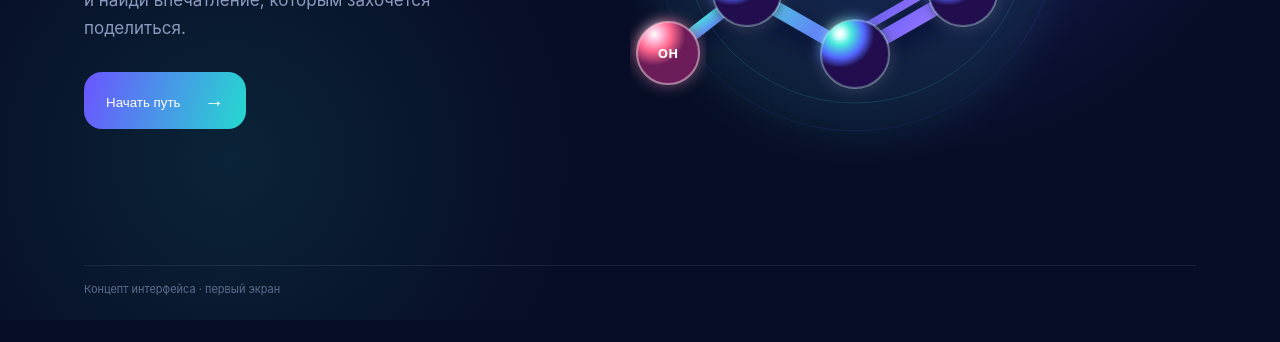
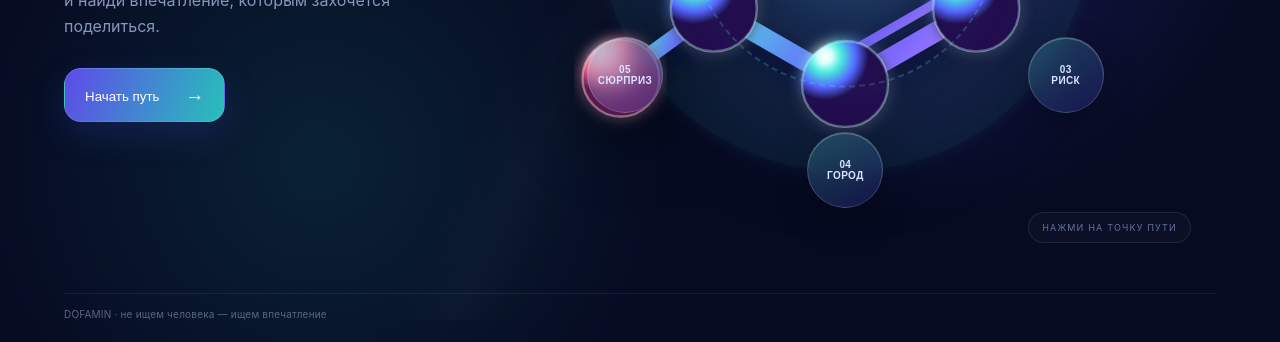
Before and after one commit to garmash515-gif/dofamin-mvp2, a plain HTML site: page index.html in a window 1280 px wide. Shown: the part 480-822 px from the top of the page. Before the commit the page ends 800 px from the top, so only its background shows below. Drawn offline with Linux system fonts and the light colour scheme.

Commit message:
Restore molecule path interface

```diff
--- a/index.html
+++ b/index.html
@@ -2,96 +2,61 @@
 <html lang="ru">
 <head>
 <meta charset="UTF-8">
-  <meta name="viewport" content="width=device-width, initial-scale=1.0">
+<meta name="viewport" content="width=device-width,initial-scale=1">
 <meta name="theme-color" content="#070d26">
 <title>Dofamin — путь к впечатлению</title>
-  <link rel="stylesheet" href="styles.css">
+<style>
+*{box-sizing:border-box} :root{--bg:#060b22;--text:#f7f8ff;--muted:#8996bc;--cyan:#4ce9dc;--violet:#7562ff;--pink:#ff6da8}
+html,body{margin:0;min-height:100%;background:var(--bg)}body{min-height:100vh;color:var(--text);font-family:Inter,Manrope,system-ui,-apple-system,sans-serif;overflow-x:hidden;background:radial-gradient(circle at 72% 42%,rgba(100,77,255,.25),transparent 34%),radial-gradient(circle at 25% 78%,rgba(47,231,215,.10),transparent 30%),var(--bg)}
+body:before{content:"";position:fixed;inset:0;pointer-events:none;background:linear-gradient(115deg,transparent 0 45%,rgba(255,255,255,.018) 50%,transparent 55%)}
+.app{min-height:100vh;max-width:1320px;margin:auto;padding:28px 5vw 22px;display:flex;flex-direction:column}.topbar{display:flex;justify-content:space-between;align-items:center}.brand{font-size:21px;font-weight:850;letter-spacing:-.055em}.dot{display:inline-block;width:11px;height:11px;border-radius:50%;margin-right:10px;background:radial-gradient(circle at 30% 25%,#fff,var(--cyan) 42%,var(--violet));box-shadow:0 0 22px var(--cyan)}.tag{font-size:10px;letter-spacing:.2em;color:#64719a}
+.hero{flex:1;display:grid;grid-template-columns:.68fr 1.32fr;align-items:center;gap:2vw}.copy{position:relative;z-index:5}.eyebrow{color:var(--cyan);font-size:10px;font-weight:800;letter-spacing:.22em;text-transform:uppercase}.copy h1{margin:17px 0 24px;font-size:clamp(62px,7.5vw,108px);line-height:.86;letter-spacing:-.085em}.copy h1 span{display:block;background:linear-gradient(100deg,#fff 8%,var(--cyan) 55%,#a98dff);-webkit-background-clip:text;background-clip:text;color:transparent}.lead{max-width:455px;margin:0 0 28px;color:var(--muted);font-size:16px;line-height:1.62}.start{border:1px solid rgba(255,255,255,.12);border-radius:17px;padding:15px 20px;color:#fff;background:linear-gradient(110deg,rgba(105,81,255,.9),rgba(43,211,201,.9));box-shadow:0 12px 35px rgba(66,81,255,.18);font:800 14px inherit;cursor:pointer}.start b{margin-left:22px;font-size:19px}
+.stage{position:relative;min-height:680px;display:grid;place-items:center}.molecule{position:relative;width:min(720px,92vw);aspect-ratio:1}.molecule svg{position:absolute;inset:0;width:100%;height:100%;overflow:visible;filter:drop-shadow(0 22px 35px rgba(0,0,0,.28))}.halo{position:absolute;inset:12%;border-radius:50%;background:radial-gradient(circle,rgba(73,234,220,.12),rgba(108,83,255,.06) 38%,transparent 68%);filter:blur(12px)}
+.path{position:absolute;inset:11%;pointer-events:none}.pathline{position:absolute;left:50%;top:50%;width:55%;height:55%;transform:translate(-50%,-50%) rotate(30deg);border:2px dashed rgba(101,238,225,.22);border-radius:50%;box-shadow:0 0 35px rgba(74,234,220,.05)}.node{position:absolute;width:76px;height:76px;border-radius:50%;display:grid;place-items:center;text-align:center;border:1px solid rgba(255,255,255,.17);background:linear-gradient(145deg,rgba(83,240,224,.22),rgba(92,71,255,.18));backdrop-filter:blur(13px);box-shadow:inset 0 1px 0 rgba(255,255,255,.25),0 14px 35px rgba(0,0,0,.25);color:#dce5ff;font-size:10px;font-weight:800;letter-spacing:.04em;cursor:pointer;transition:.25s ease}.node:hover,.node.active{transform:scale(1.12);border-color:rgba(76,233,220,.75);box-shadow:0 0 32px rgba(76,233,220,.2),inset 0 1px 0 rgba(255,255,255,.32)}.n1{left:50%;top:1%;transform:translateX(-50%)}.n2{right:4%;top:27%}.n3{right:4%;bottom:18%}.n4{left:50%;bottom:1%;transform:translateX(-50%)}.n5{left:4%;bottom:18%}.n6{left:4%;top:27%}
+.molecule-label{position:absolute;left:50%;top:50%;transform:translate(-50%,-50%);width:128px;height:128px;border-radius:50%;display:grid;place-items:center;text-align:center;border:1px solid rgba(255,255,255,.16);background:rgba(5,10,31,.55);backdrop-filter:blur(16px);box-shadow:inset 0 1px 0 rgba(255,255,255,.16),0 0 55px rgba(76,233,220,.09);font-size:10px;line-height:1.4;letter-spacing:.13em;text-transform:uppercase;color:#cdd7f6;z-index:4}.molecule-label strong{display:block;color:#fff;font-size:14px;letter-spacing:.02em;text-transform:none}.hint{position:absolute;right:2%;bottom:7%;padding:9px 13px;border-radius:999px;border:1px solid rgba(255,255,255,.09);color:#64719a;background:rgba(255,255,255,.025);font-size:9px;letter-spacing:.13em;text-transform:uppercase}
+.info{position:absolute;left:50%;bottom:7%;transform:translateX(-50%) translateY(15px);width:min(390px,80%);padding:17px 20px;border:1px solid rgba(255,255,255,.12);border-radius:20px;background:rgba(8,14,40,.72);backdrop-filter:blur(20px);opacity:0;pointer-events:none;transition:.3s ease;z-index:10}.info.show{opacity:1;transform:translateX(-50%) translateY(0)}.info small{color:var(--cyan);font-size:9px;letter-spacing:.15em}.info h2{margin:7px 0 5px;font-size:20px;letter-spacing:-.04em}.info p{margin:0;color:var(--muted);font-size:12px;line-height:1.5}
+footer{border-top:1px solid rgba(255,255,255,.07);padding-top:14px;color:#596684;font-size:10px;letter-spacing:.02em}
+@media(max-width:900px){.app{padding:22px 18px 18px}.hero{grid-template-columns:1fr;gap:0}.copy{padding-top:7vh}.stage{min-height:560px}.molecule{width:min(650px,100vw)}.copy h1{font-size:65px}.lead{font-size:15px}.node{width:64px;height:64px;font-size:9px}.molecule-label{width:108px;height:108px}.molecule-label strong{font-size:12px}}
+@media(max-width:520px){.tag{display:none}.copy{padding-top:5vh}.stage{min-height:420px}.molecule{width:110vw;margin-left:-5vw}.node{width:52px;height:52px;font-size:7px}.molecule-label{width:86px;height:86px;font-size:7px}.molecule-label strong{font-size:10px}.hint{display:none}}
+</style>
 </head>
 <body>
 <main class="app">
-    <header class="topbar">
-      <div class="brand"><span class="brand-dot"></span>dofamin</div>
-      <span class="tag">ПУТЬ К ВПЕЧАТЛЕНИЮ</span>
-    </header>
-
+<header class="topbar"><div class="brand"><span class="dot"></span>dofamin</div><div class="tag">ПУТЬ К ВПЕЧАТЛЕНИЮ</div></header>
 <section class="hero">
-      <div class="copy">
-        <p class="eyebrow">не дейтинг. впечатление.</p>
-        <h1>Куда<br><span>сходить?</span></h1>
-        <p class="lead">Не выбирай из сотни вариантов. Пройди путь — и найди впечатление, которым захочется поделиться.</p>
-        <button id="start">Начать путь <b>→</b></button>
+<div class="copy"><div class="eyebrow">не дейтинг. впечатление.</div><h1>Куда<br><span>сходить?</span></h1><p class="lead">Не выбирай из сотни вариантов. Пройди путь — и найди впечатление, которым захочется поделиться.</p><button class="start" id="start">Начать путь <b>→</b></button></div>
+<div class="stage">
+<div class="molecule" id="molecule">
+<div class="halo"></div>
+<svg viewBox="0 0 620 620" role="img" aria-label="Молекула дофамина">
+<defs>
+<radialGradient id="c" cx="27%" cy="18%"><stop stop-color="#fff"/><stop offset=".16" stop-color="#d8fffb"/><stop offset=".38" stop-color="#4ce9dc"/><stop offset=".72" stop-color="#5364ff"/><stop offset="1" stop-color="#21104f"/></radialGradient>
+<radialGradient id="o" cx="27%" cy="18%"><stop stop-color="#fff"/><stop offset=".2" stop-color="#ffc5df"/><stop offset=".58" stop-color="#ff668e"/><stop offset="1" stop-color="#681b58"/></radialGradient>
+<radialGradient id="n" cx="27%" cy="18%"><stop stop-color="#fff"/><stop offset=".25" stop-color="#d8fffb"/><stop offset=".58" stop-color="#4ce9dc"/><stop offset="1" stop-color="#2949aa"/></radialGradient>
+<linearGradient id="b" x1="0" y1="0" x2="1" y2="1"><stop stop-color="#d5fffb"/><stop offset=".34" stop-color="#4ce9dc"/><stop offset=".72" stop-color="#695dff"/><stop offset="1" stop-color="#b88aff"/></linearGradient>
+<filter id="g"><feGaussianBlur stdDeviation="6" result="x"/><feMerge><feMergeNode in="x"/><feMergeNode in="SourceGraphic"/></feMerge></filter>
+<filter id="s"><feDropShadow dx="0" dy="12" stdDeviation="10" flood-color="#00052a" flood-opacity=".55"/></filter>
+</defs>
+<ellipse cx="310" cy="310" rx="210" ry="205" fill="#42e8dc" opacity=".065" filter="url(#g)"/>
+<g fill="none" stroke="url(#b)" stroke-linecap="round" filter="url(#s)"><path d="M310 180L423 245L423 375L310 440L197 375L197 245Z" stroke-width="17"/><path d="M310 205L401 257M401 363L310 415M219 363L219 257" stroke-width="8" opacity=".95"/><path d="M423 245L488 207L530 232L558 205" stroke-width="15"/><path d="M197 245L145 207M197 375L145 413" stroke-width="14"/></g>
+<g fill="url(#c)" stroke="#d2fffa" stroke-opacity=".32" stroke-width="2" filter="url(#g)"><circle cx="310" cy="180" r="37"/><circle cx="423" cy="245" r="37"/><circle cx="423" cy="375" r="37"/><circle cx="310" cy="440" r="37"/><circle cx="197" cy="375" r="37"/><circle cx="197" cy="245" r="37"/><circle cx="488" cy="207" r="34"/><circle cx="530" cy="232" r="34"/></g>
+<g fill="url(#o)" stroke="#ffd8e8" stroke-opacity=".48" stroke-width="2" filter="url(#g)"><circle cx="117" cy="185" r="33"/><circle cx="117" cy="435" r="33"/></g>
+<circle cx="558" cy="205" r="36" fill="url(#n)" stroke="#d8fffb" stroke-opacity=".5" stroke-width="2" filter="url(#g)"/>
+<g fill="#fff" font-family="system-ui,sans-serif" font-size="13" font-weight="800" text-anchor="middle"><text x="117" y="190">OH</text><text x="117" y="440">OH</text><text x="558" y="210">NH₂</text></g>
+<g fill="#fff" opacity=".88"><circle cx="299" cy="167" r="5"/><circle cx="411" cy="232" r="5"/><circle cx="129" cy="173" r="4"/><circle cx="478" cy="195" r="4"/><circle cx="548" cy="193" r="4"/></g>
+</svg>
+<div class="path"><div class="pathline"></div><button class="node n1" data-title="Настроение" data-text="Сначала выбираем, какого состояния хочется от этого выхода.">01<br>НАСТРОЕНИЕ</button><button class="node n2" data-title="Компания" data-text="Решаем, хочется ли разделить впечатление с кем-то или прожить его самому.">02<br>КОМПАНИЯ</button><button class="node n3" data-title="Готовность" data-text="Определяем, насколько сильно хочется выйти из привычного сценария.">03<br>РИСК</button><button class="node n4" data-title="Город" data-text="Теперь место становится частью маршрута, а не бесконечным каталогом.">04<br>ГОРОД</button><button class="node n5" data-title="Сюрприз" data-text="Убираем лишний контроль и оставляем место случайности.">05<br>СЮРПРИЗ</button><button class="node n6" data-title="Впечатление" data-text="Финальная точка — конкретный опыт, который хочется прожить.">06<br>ВПЕЧАТЛЕНИЕ</button></div>
+<div class="molecule-label"><div><strong>путь</strong><br>к впечатлению</div></div><div class="hint">нажми на точку пути</div>
 </div>
-
-      <div class="molecule-stage">
-        <div class="molecule-placeholder" aria-label="Молекула дофамина">
-          <svg class="dopamine" viewBox="0 0 620 620" preserveAspectRatio="xMidYMid meet" role="img" aria-label="Объёмная стилизованная молекула дофамина">
-            <defs>
-              <radialGradient id="carbon" cx="28%" cy="20%">
-                <stop offset="0" stop-color="#ffffff"/><stop offset=".12" stop-color="#d8fffb"/>
-                <stop offset=".34" stop-color="#48eadc"/><stop offset=".72" stop-color="#5364ff"/><stop offset="1" stop-color="#21104f"/>
-              </radialGradient>
-              <radialGradient id="oxygen" cx="28%" cy="20%">
-                <stop offset="0" stop-color="#ffffff"/><stop offset=".2" stop-color="#ffc5df"/><stop offset=".55" stop-color="#ff668e"/><stop offset="1" stop-color="#6c1e59"/>
-              </radialGradient>
-              <radialGradient id="nitrogen" cx="28%" cy="20%">
-                <stop offset="0" stop-color="#ffffff"/><stop offset=".2" stop-color="#d9fffb"/><stop offset=".55" stop-color="#4ae6dc"/><stop offset="1" stop-color="#2949aa"/>
-              </radialGradient>
-              <linearGradient id="bond" x1="0" y1="0" x2="1" y2="1">
-                <stop stop-color="#d5fffb"/><stop offset=".35" stop-color="#48eadc"/><stop offset=".72" stop-color="#695dff"/><stop offset="1" stop-color="#b88aff"/>
-              </linearGradient>
-              <filter id="glow"><feGaussianBlur stdDeviation="7" result="b"/><feMerge><feMergeNode in="b"/><feMergeNode in="SourceGraphic"/></feMerge></filter>
-              <filter id="soft"><feGaussianBlur stdDeviation="18"/></filter>
-              <filter id="shadow" x="-40%" y="-40%" width="180%" height="180%"><feDropShadow dx="0" dy="12" stdDeviation="10" flood-color="#00052a" flood-opacity=".55"/></filter>
-            </defs>
-
-            <ellipse cx="300" cy="320" rx="210" ry="210" fill="#42e8dc" opacity=".075" filter="url(#soft)"/>
-            <circle cx="300" cy="320" r="174" fill="none" stroke="#48eadc" stroke-opacity=".14" stroke-width="1"/>
-            <circle cx="300" cy="320" r="202" fill="none" stroke="#6b55ff" stroke-opacity=".12" stroke-width="1"/>
-
-            <!-- Центральное бензольное кольцо -->
-            <g stroke="url(#bond)" stroke-linecap="round" stroke-linejoin="round" fill="none" filter="url(#shadow)">
-              <path d="M300 195 L408 257 L408 383 L300 445 L192 383 L192 257 Z" stroke-width="15"/>
-              <path d="M300 216 L387 266 M387 374 L300 424 M213 374 L213 266" stroke-width="8" opacity=".95"/>
-            </g>
-
-            <!-- Боковая цепочка -CH2-CH2-NH2 -->
-            <g stroke="url(#bond)" stroke-width="14" stroke-linecap="round" fill="none" filter="url(#shadow)">
-              <path d="M408 257 L477 217 L527 246"/>
-              <path d="M527 246 L555 218"/>
-            </g>
-
-            <!-- Две OH-группы -->
-            <g stroke="url(#bond)" stroke-width="13" stroke-linecap="round" fill="none" filter="url(#shadow)">
-              <path d="M192 257 L139 216"/>
-              <path d="M192 383 L139 424"/>
-            </g>
-
-            <!-- Шесть углеродных атомов кольца -->
-            <g fill="url(#carbon)" stroke="#d2fffa" stroke-opacity=".30" stroke-width="2" filter="url(#glow)">
-              <circle cx="300" cy="195" r="34"/><circle cx="408" cy="257" r="34"/><circle cx="408" cy="383" r="34"/>
-              <circle cx="300" cy="445" r="34"/><circle cx="192" cy="383" r="34"/><circle cx="192" cy="257" r="34"/>
-            </g>
-
-            <!-- Кислород -->
-            <g fill="url(#oxygen)" stroke="#ffd8e8" stroke-opacity=".48" stroke-width="2" filter="url(#glow)">
-              <circle cx="113" cy="196" r="31"/><circle cx="113" cy="444" r="31"/>
-            </g>
-            <g fill="#fff" font-family="system-ui,sans-serif" font-size="13" font-weight="800" text-anchor="middle"><text x="113" y="201">OH</text><text x="113" y="449">OH</text></g>
-
-            <!-- Два углерода цепочки + азот -->
-            <g fill="url(#carbon)" stroke="#d2fffa" stroke-opacity=".30" stroke-width="2" filter="url(#glow)"><circle cx="477" cy="217" r="32"/><circle cx="527" cy="246" r="32"/></g>
-            <g fill="url(#nitrogen)" stroke="#d8fffb" stroke-opacity=".55" stroke-width="2" filter="url(#glow)"><circle cx="555" cy="218" r="34"/></g>
-            <text x="555" y="223" fill="#fff" font-family="system-ui,sans-serif" font-size="13" font-weight="800" text-anchor="middle">NH₂</text>
-
-            <!-- Блики создают ощущение объёма -->
-            <g fill="#fff" opacity=".88"><circle cx="289" cy="183" r="5"/><circle cx="397" cy="245" r="5"/><circle cx="125" cy="185" r="4"/><circle cx="467" cy="206" r="4"/><circle cx="545" cy="207" r="4"/></g>
-          </svg>
-        </div>
+<div class="info" id="info"><small id="infoStep">ШАГ</small><h2 id="infoTitle"></h2><p id="infoText"></p></div>
 </div>
 </section>
-
-    <footer>Концепт интерфейса · первый экран</footer>
+<footer>DOFAMIN · не ищем человека — ищем впечатление</footer>
 </main>
-  <script src="app.js"></script>
+<script>
+const nodes=[...document.querySelectorAll('.node')],info=document.getElementById('info'),title=document.getElementById('infoTitle'),text=document.getElementById('infoText'),step=document.getElementById('infoStep');
+nodes.forEach((node,i)=>node.addEventListener('click',e=>{e.stopPropagation();nodes.forEach(n=>n.classList.remove('active'));node.classList.add('active');step.textContent=`ШАГ ${String(i+1).padStart(2,'0')}`;title.textContent=node.dataset.title;text.textContent=node.dataset.text;info.classList.add('show')}));
+document.getElementById('start').addEventListener('click',()=>{nodes[0].click();document.querySelector('.stage').scrollIntoView({behavior:'smooth',block:'center'})});
+</script>
 </body>
 </html>
```
Lines whose indentation alone changed are shown as unchanged.
